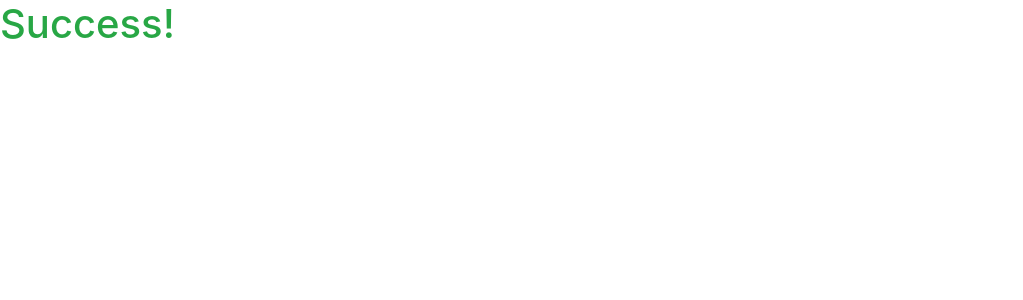
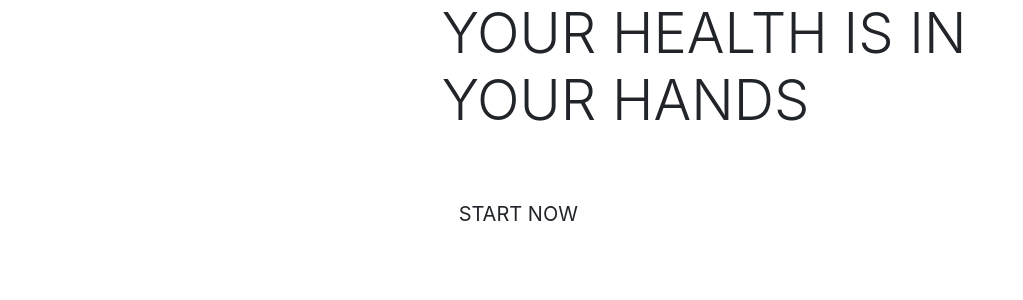
Before and after one commit to MrColorado35/sportapp, a Django app: page / in a window 1280 px wide. Shown: the top 300 px of the page, without its empty margins (0-1023 px from the left). Run offline with Django 3.2, Linux system fonts and the light colour scheme; some libraries are stand-ins or nearby versions.

Commit message:
Added home page content

```diff
--- a/home/templates/home/index.html
+++ b/home/templates/home/index.html
@@ -1,6 +1,29 @@
 {% extends "base.html" %}
 {% load static %}
 
+{% block page_header %}
+    <div class="container-fluid header-container">
+        <div class="row">
+            <div class="col"></div>
+        </div>
+    </div>
+{% endblock %}
+
 {% block content %}
-    <h1 class="text-success">Success!</h1>
+    <div class="container-fluid h-100">
+        <div class="row h-100">
+            <div class="col-4"></div>
+            <div class="col-8 col-md-6 my-auto">
+                <h2 class="display-4 text-uppercase">
+                    Your health is in your hands
+                </h2>
+                <div class="my-5">
+                    <h4>
+                        <a href="" class="start-now btn btn-lg rounded-0 text-uppercase py-3">start now</a>
+                    </h4>
+                </div>
+            </div>
+        </div>
+    </div>
+
 {% endblock %}
```
